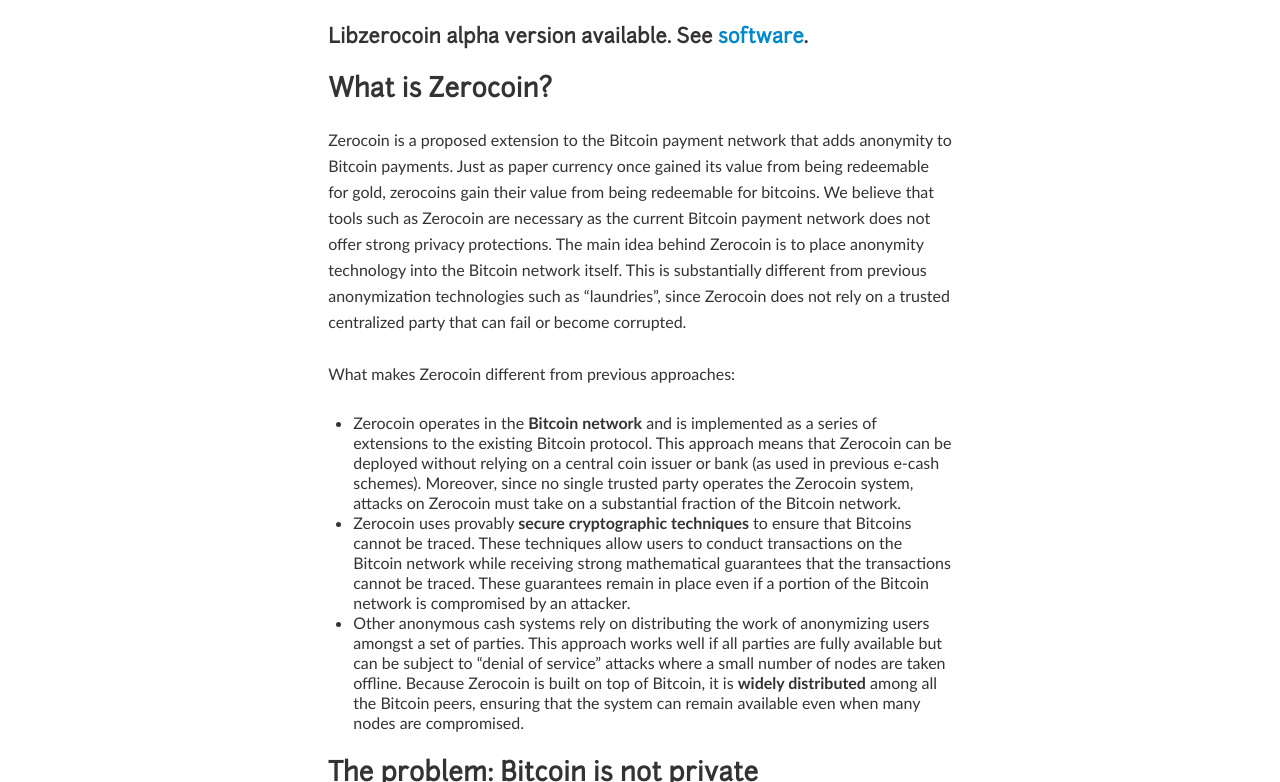
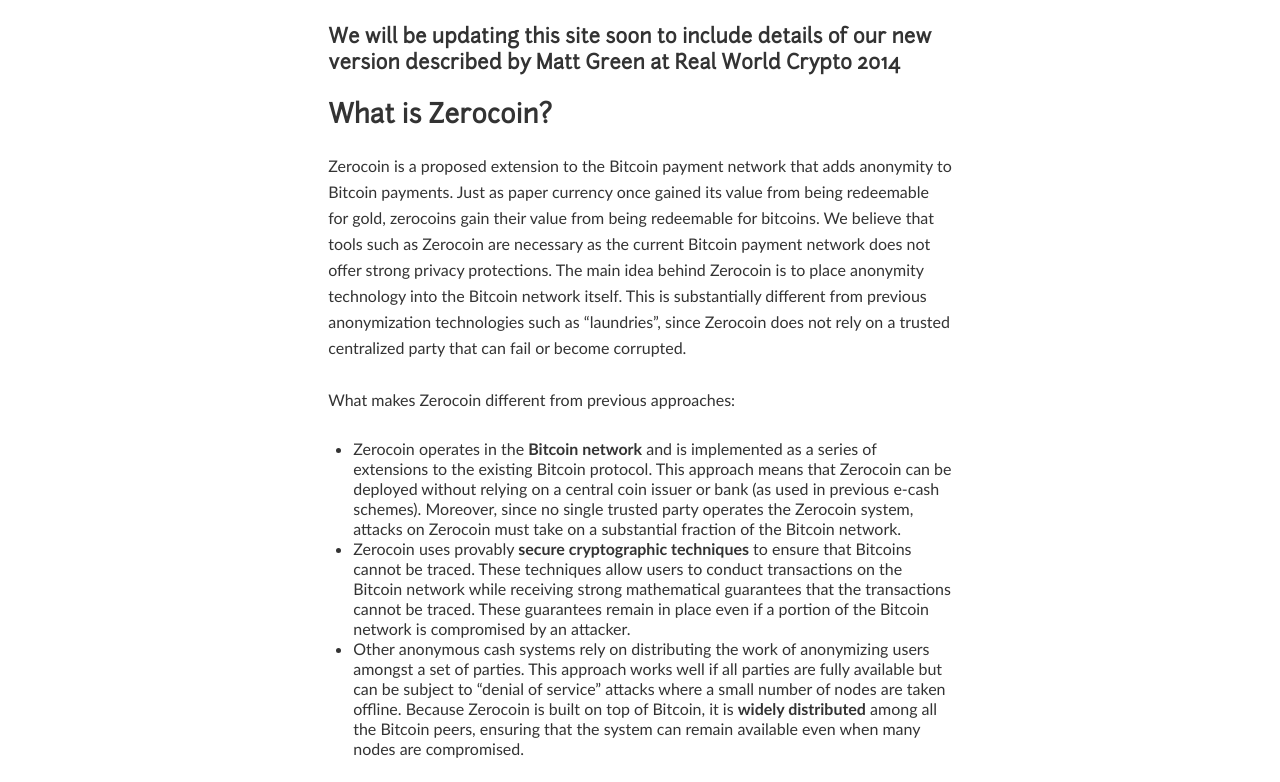
Before and after one commit to Zerocoin/zerocoin.github.io, a plain HTML site: page index.html in a window 1280 px wide. Shown: the part 155-937 px from the top of the page. Drawn offline with nearby package versions, Linux system fonts and the light colour scheme.

Commit message:
added out of date disclaimer

```diff
--- a/index.html
+++ b/index.html
@@ -1,4 +1,3 @@
-
 <!DOCTYPE html>
 <html lang="en">
   <head>
@@ -82,7 +81,7 @@
                 <div class="span6 offset3">
 
 
-      <h4 id="libzerocoin-alpha-version-available-see-software">Libzerocoin alpha version available. See <a href="software">software</a>.</h4>
+      <h4 id="libzerocoin-alpha-version-available-see-software"> We will be updating this site soon to include details of our new version described by Matt Green at Real World Crypto 2014</h4>
 <h3 id="what-is-zerocoin">What is Zerocoin?</h3>
 <p>Zerocoin is a proposed extension to the Bitcoin payment network that adds anonymity to Bitcoin payments. Just as paper currency once gained its value from being redeemable for gold, zerocoins gain their value from being redeemable for bitcoins. We believe that tools such as Zerocoin are necessary as the current Bitcoin payment network does not offer strong privacy protections. The main idea behind Zerocoin is to place anonymity technology into the Bitcoin network itself. This is substantially different from previous anonymization technologies such as &ldquo;laundries&rdquo;, since Zerocoin does not rely on a trusted centralized party that can fail or become corrupted.</p>
 <p>What makes Zerocoin different from previous approaches:</p>
```
